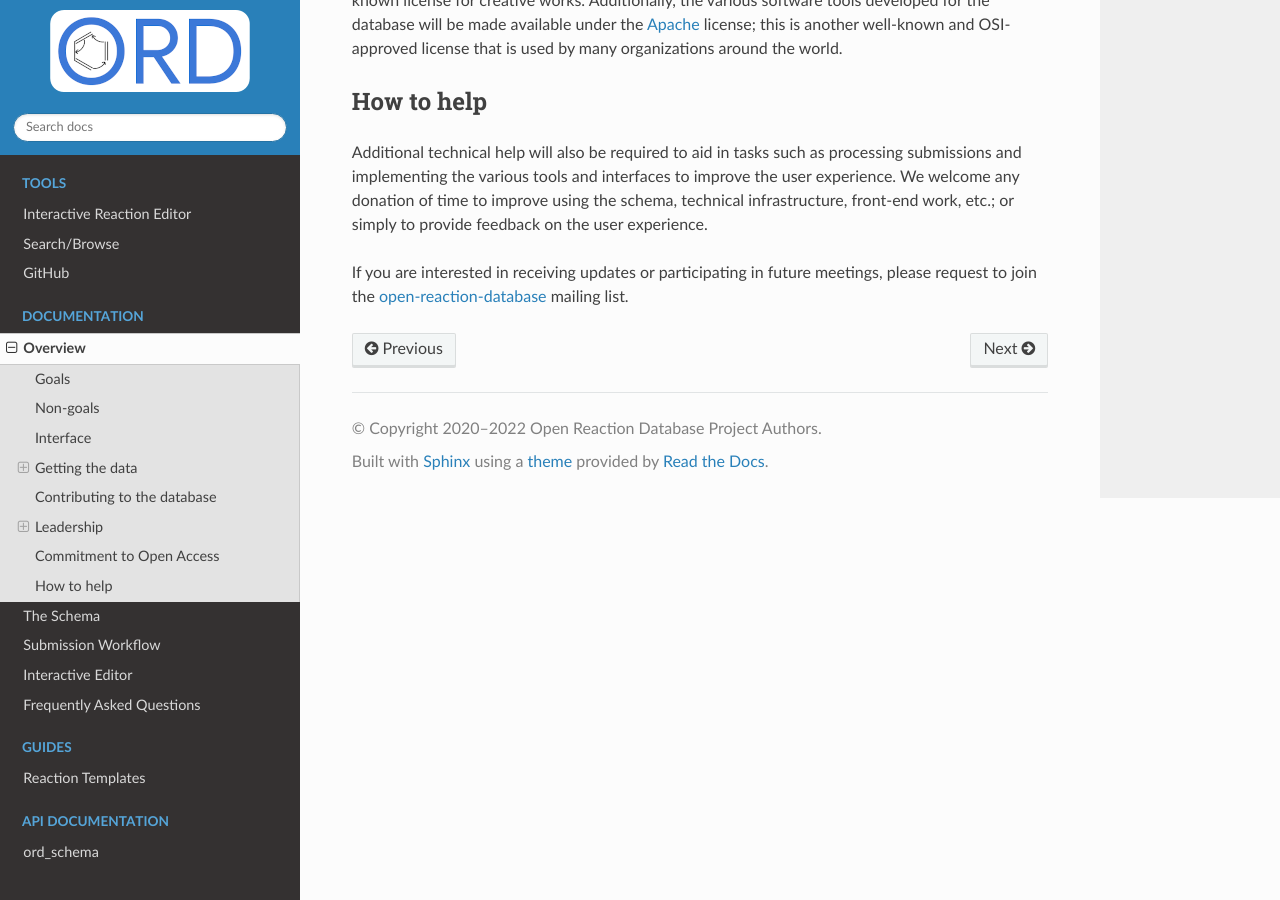
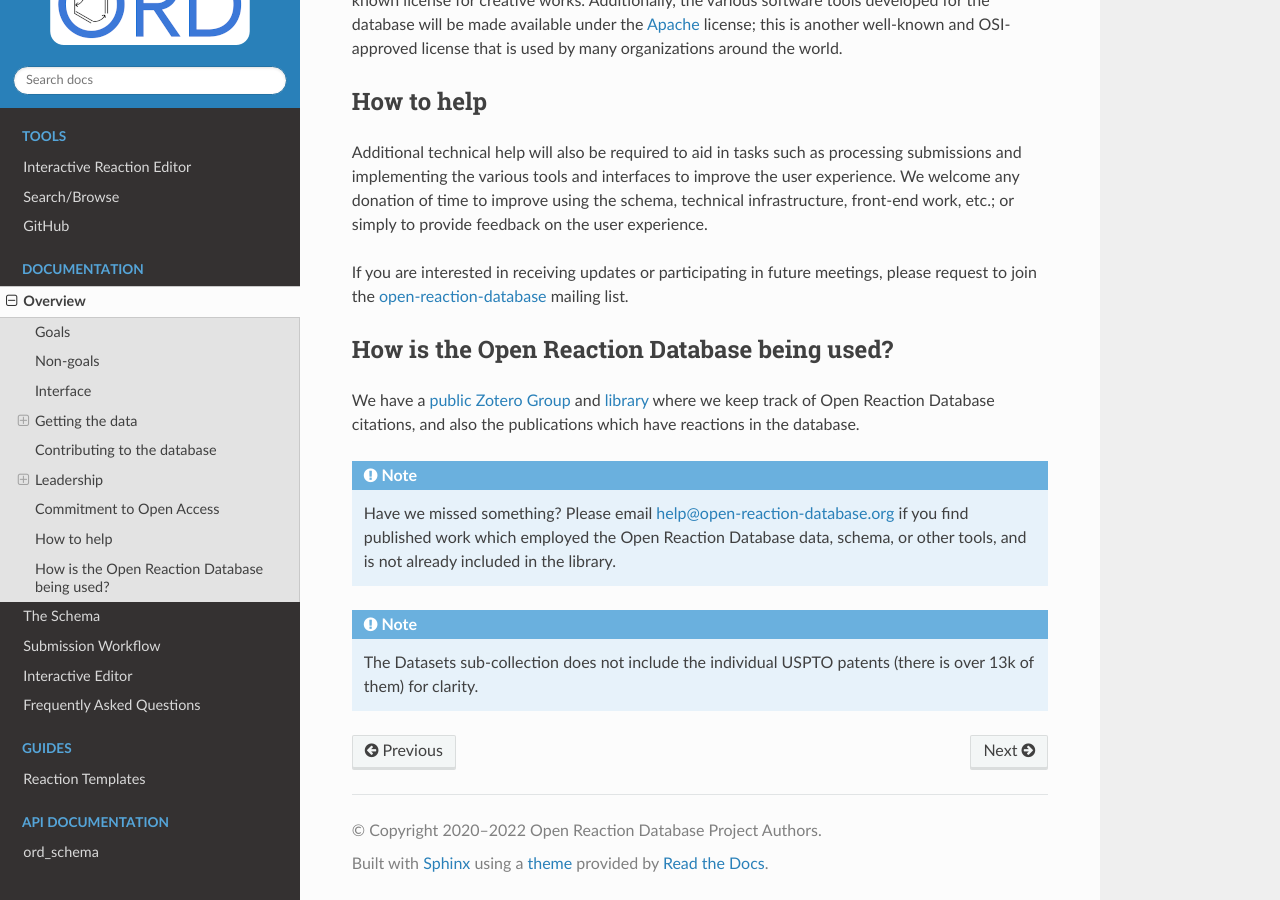
Before and after one commit to open-reaction-database/ord-schema, a Sphinx documentation site: the page built from docs/overview.rst, in a window 1280 px wide and 900 px high, scrolled down 4185 px. Built offline with Sphinx 7.4.7 and the Read the Docs theme 3.1.0, drawn with Linux system fonts in a browser that asks for light colours.

Commit message:
Update overview.rst (#771)
Added a section for 'How is the Open Reaction Database being used?' with a link to a public Zotero library which includes the non-USPTO source publications, and all known citations of the ORD.

```diff
--- a/docs/overview.rst
+++ b/docs/overview.rst
@@ -228,3 +228,18 @@ If you are interested in receiving updates or participating in future meetings,
 please request to join the
 `open-reaction-database <https://groups.google.com/forum/#!forum/open-reaction-database>`__
 mailing list.
+
+*********************************************
+How is the Open Reaction Database being used?
+*********************************************
+
+We have a `public Zotero Group <https://www.zotero.org/groups/5973704/open-reaction-database>`_ and `library <https://www.zotero.org/groups/5973704/open-reaction-database/library>`_ where we keep track of Open Reaction Database citations, and also the publications which have reactions in the database.
+
+.. NOTE::
+   Have we missed something? Please email help@open-reaction-database.org if
+   you find published work which employed the Open Reaction Database data,
+   schema, or other tools, and is not already included in the library.
+
+.. NOTE::
+   The Datasets sub-collection does not include the individual USPTO patents
+   (there is over 13k of them) for clarity.
```
